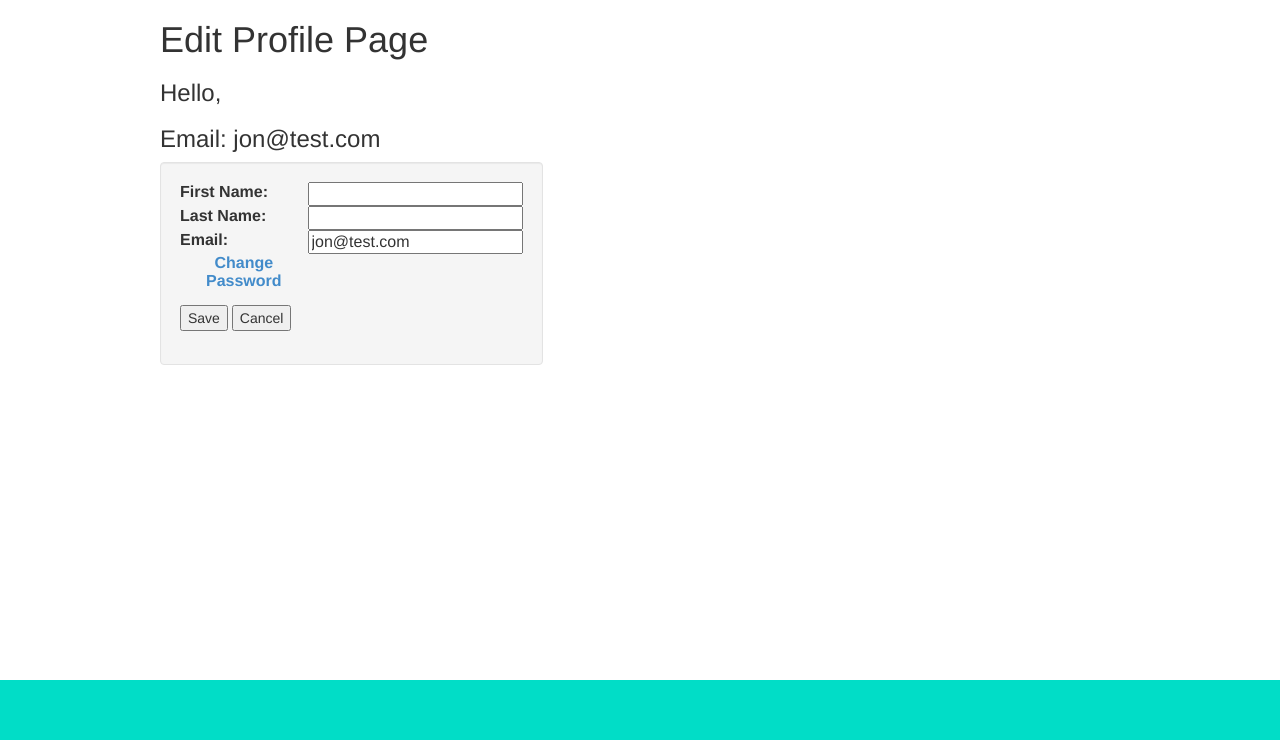
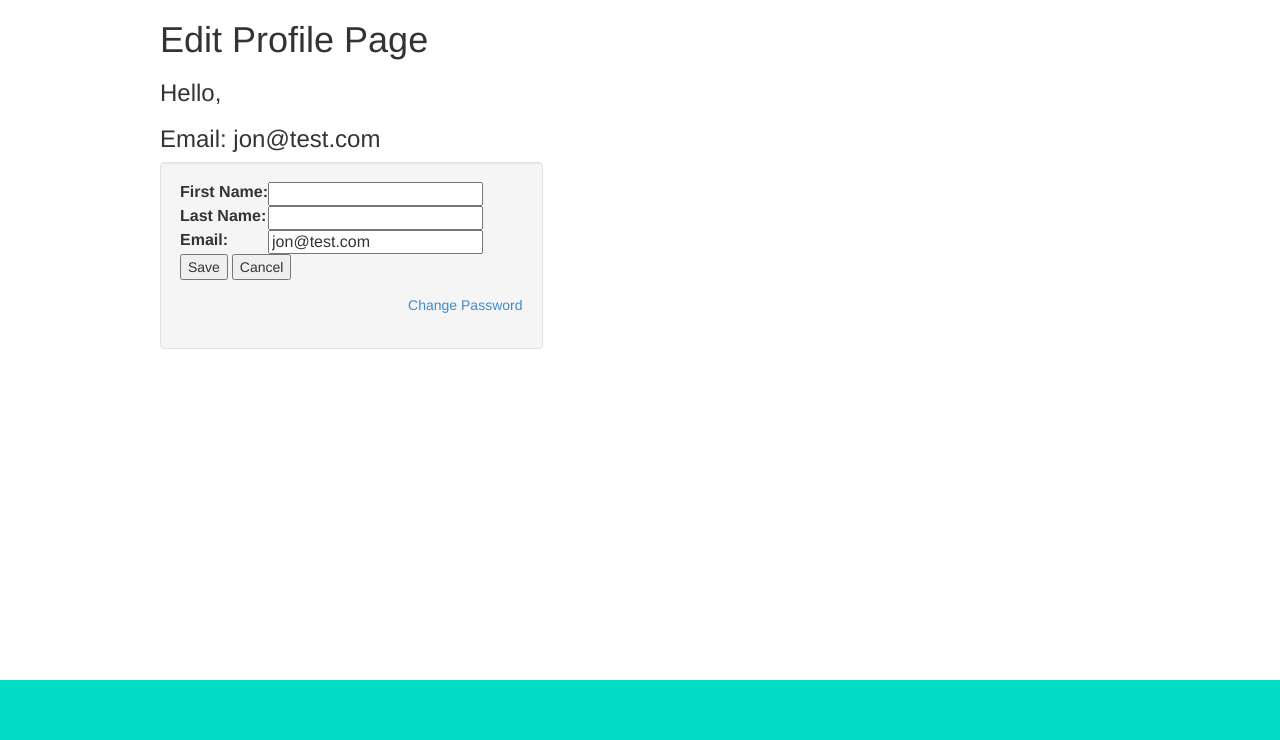
Before and after one commit to implacable/projectManager, a Django app: page /user/editprofile in a window 1280 px wide. Shown: the part 60-800 px from the top of the page. Run offline with Django 3.2, Linux system fonts and the light colour scheme; a user stored in the database is signed in; parts of the project's set-up code (start-up, migrations or seed data) failed here and were passed over; some libraries are stand-ins or nearby versions.

Commit message:
editinfo feature implemented

```diff
--- a/project_ticket/forms.py
+++ b/project_ticket/forms.py
@@ -9,4 +9,4 @@ class EditInfo(forms.Form):
 
 class EditPassword(forms.Form):
 	new_password = forms.CharField(widget=forms.PasswordInput(), label = "New Password")
-	confirm_password = forms.CharField(widget=forms.PasswordInput(), label = "Confirm Password")
+	confirm_password = forms.CharField(widget=forms.PasswordInput(), label = "Confirm New Password")
--- a/project_ticket/templates/project_ticket/editprofile.html
+++ b/project_ticket/templates/project_ticket/editprofile.html
@@ -10,11 +10,12 @@
 	                {% csrf_token %}
 	                <table>
 	                	{{ form.as_table }}
-	                	<th><label> <a href="{% url 'changepassword' %}"><p style="text-align:center">Change Password</p></a> </label></th>
 	                </table>
+
                 <input type="submit" value="Save" >
 				<input class="reset" type="button" value="Cancel"
 						onclick="window.location.replace('{% url 'profile' %}')">
+				<p><th><label> <a href="{% url 'changepassword' %}"><p style="text-align:right">Change Password</p></a> </label></th></p>
             </form>
 			</div>
 		</div>
--- a/project_ticket/views.py
+++ b/project_ticket/views.py
@@ -57,6 +57,7 @@ def editprofile(request):
                             'email' : user.email,
                             }
                     )
+
     return render(request, 'project_ticket/editprofile.html', {'form':form, 'user': request.user})
 
 
@@ -67,7 +68,6 @@ def changepassword(request):
         form = EditPassword(request.POST)
         if form.is_valid():
             if form.cleaned_data['new_password'] == form.cleaned_data['confirm_password']:
-                user.set_password(form.cleaned_data['new_password'])
                 user.save()
 
     else:
```
Also changed, not shown: db.sqlite3.
